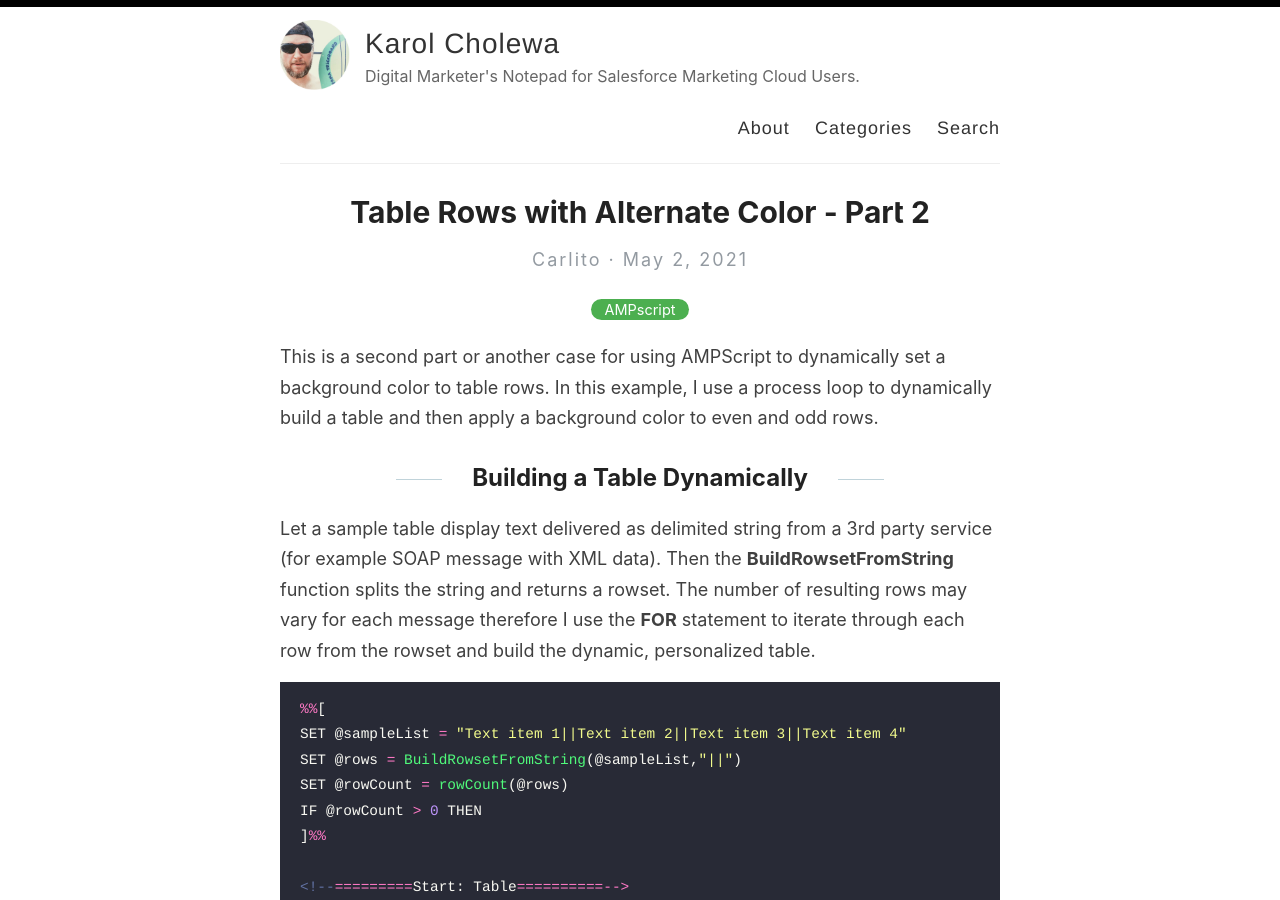
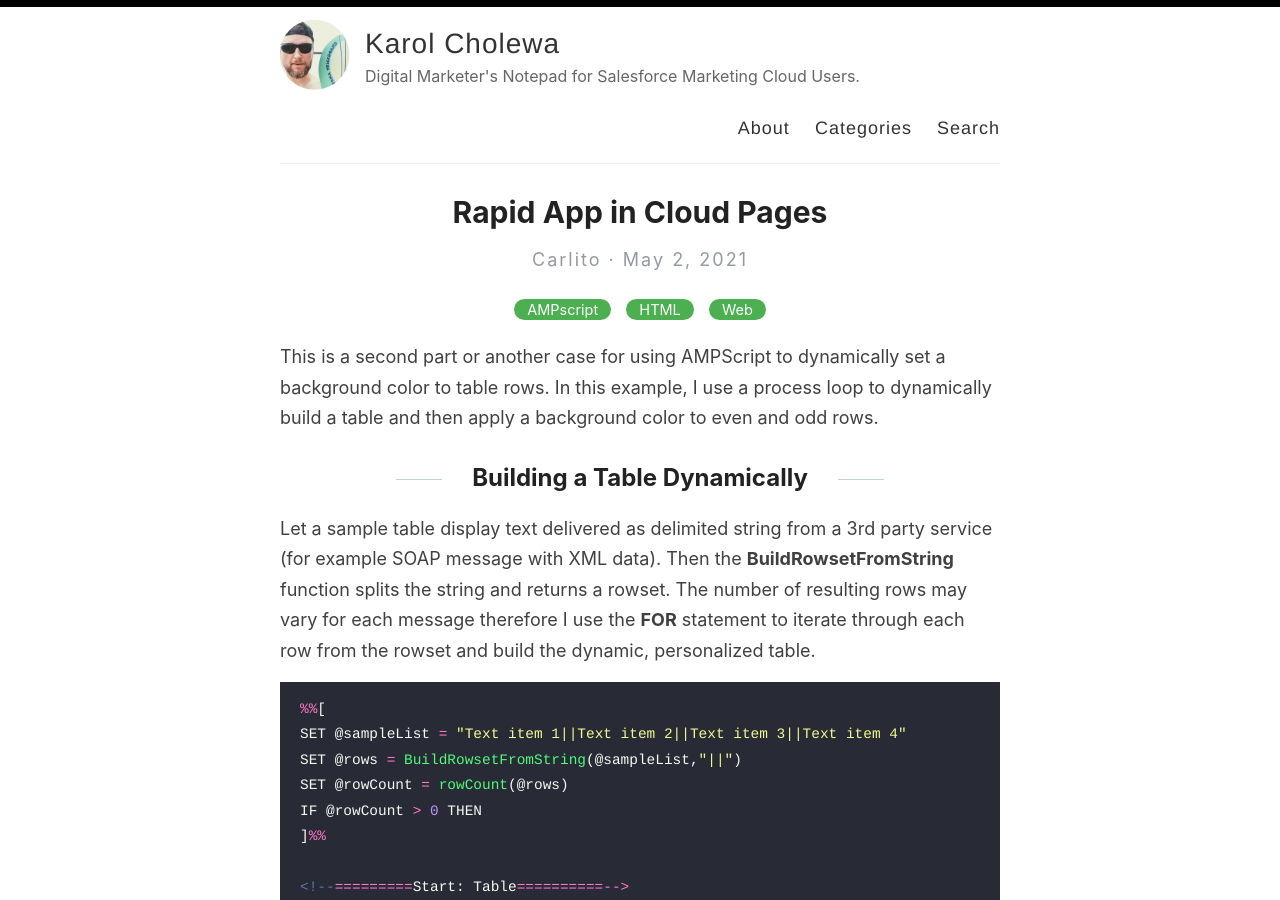
Before and after one commit to karolcholewa/blog, a Jekyll site: the page built from _posts/2021-05-02-rapid-app-in-cloud-pages.md, in a window 1280 px wide and 900 px high. Built offline with Jekyll 4.4.1, drawn with Linux system fonts in a browser that asks for light colours.

Commit message:
updated categories

```diff
--- a/_posts/2021-05-02-rapid-app-in-cloud-pages.md
+++ b/_posts/2021-05-02-rapid-app-in-cloud-pages.md
@@ -1,7 +1,7 @@
 ---
 layout: post
-title: "Table Rows with Alternate Color - Part 2"
-categories: [AMPscript]
+title: "Rapid App in Cloud Pages"
+categories: [AMPscript, HTML, Web]
 ---
 
 This is a second part or another case for using AMPScript to dynamically set a background color to table rows. In this example, I use a process loop to dynamically build a table and then apply a background color to even and odd rows.
```
Also changed, not shown: _posts/2021-04-10-alternate-color-rows-part-1.md (+1 -1 lines), _posts/2021-04-17-alternate-color-rows-part-2.md (+1 -1 lines).
